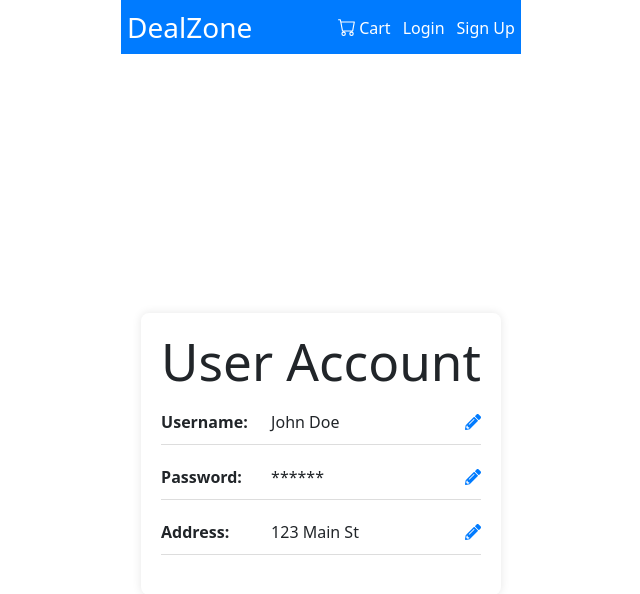
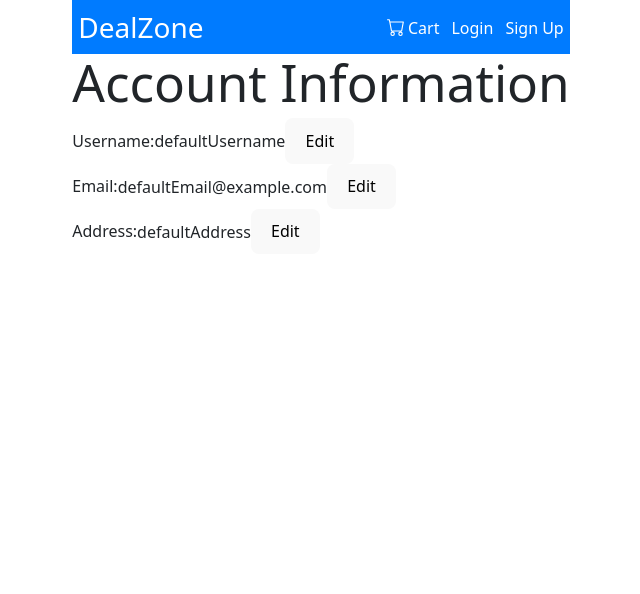
Before and after one commit to SamSun0530/CPSC-455-E-commerce-website, a React (Vite) app in the folder DealZone/frontend/: page /account in a window 1280 px wide. Shown: the top 594 px of the page, without its empty margins (319-959 px from the left). Built offline with nearby package versions, Linux system fonts and the light colour scheme.

Commit message:
buggy account page

```diff
--- a/DealZone/frontend/src/pages/UserAccountPage.jsx
+++ b/DealZone/frontend/src/pages/UserAccountPage.jsx
@@ -1,58 +1,113 @@
-import React, { useState } from 'react';
+import React, { useState, useEffect } from 'react';
 import Navbar from '../components/Navbar';
-import { FaPencilAlt } from 'react-icons/fa';
 import '../css/UserAccountPage.css';
 
 const UserAccountPage = () => {
-    const [isEditingName, setIsEditingName] = useState(false);
-    const [isEditingPassword, setIsEditingPassword] = useState(false);
-    const [isEditingAddress, setIsEditingAddress] = useState(false);
+    const initialUser = JSON.parse(localStorage.getItem('user')) || {
+        username: 'defaultUsername',
+        email: 'defaultEmail@example.com',
+        address: 'defaultAddress',
+    };
+
+    const [editingField, setEditingField] = useState(null);
+    const [formData, setFormData] = useState(initialUser);
+
+    useEffect(() => {
+        localStorage.setItem('user', JSON.stringify(formData));
+    }, [formData]);
+
+    const handleChange = (e) => {
+        const { name, value } = e.target;
+        setFormData({
+            ...formData,
+            [name]: value,
+        });
+    };
+
+    const handleEdit = (field) => {
+        setEditingField(field);
+    };
+
+    const handleSave = () => {
+        setEditingField(null);
+        localStorage.setItem('user', JSON.stringify(formData));
+    };
 
     return (
-        <div>
+        <>
             <Navbar />
-            <div className="user-account-container">
-                <div className="user-account-card">
-                    <h1>User Account</h1>
-                    <div className="user-account-item">
+            <div className="user-account-page">
+                <h1>Account Information</h1>
+                <div className="account-info-card">
+                    <div className="info-row">
                         <label>Username:</label>
-                        {isEditingName ? (
-                            <input type="text" defaultValue="John Doe" />
+                        {editingField === 'username' ? (
+                            <input
+                                type="text"
+                                name="username"
+                                value={formData.username}
+                                onChange={handleChange}
+                            />
                         ) : (
-                            <span>John Doe</span>
+                            <span>{formData.username}</span>
                         )}
-                        <FaPencilAlt
-                            className="edit-icon"
-                            onClick={() => setIsEditingName(!isEditingName)}
-                        />
+                        <button
+                            onClick={() =>
+                                editingField === 'username'
+                                    ? handleSave()
+                                    : handleEdit('username')
+                            }
+                        >
+                            {editingField === 'username' ? 'Save' : 'Edit'}
+                        </button>
                     </div>
-                    <div className="user-account-item">
-                        <label>Password:</label>
-                        {isEditingPassword ? (
-                            <input type="password" defaultValue="******" />
+                    <div className="info-row">
+                        <label>Email:</label>
+                        {editingField === 'email' ? (
+                            <input
+                                type="email"
+                                name="email"
+                                value={formData.email}
+                                onChange={handleChange}
+                            />
                         ) : (
-                            <span>******</span>
+                            <span>{formData.email}</span>
                         )}
-                        <FaPencilAlt
-                            className="edit-icon"
-                            onClick={() => setIsEditingPassword(!isEditingPassword)}
-                        />
+                        <button
+                            onClick={() =>
+                                editingField === 'email'
+                                    ? handleSave()
+                                    : handleEdit('email')
+                            }
+                        >
+                            {editingField === 'email' ? 'Save' : 'Edit'}
+                        </button>
                     </div>
-                    <div className="user-account-item">
+                    <div className="info-row">
                         <label>Address:</label>
-                        {isEditingAddress ? (
-                            <input type="text" defaultValue="123 Main St" />
+                        {editingField === 'address' ? (
+                            <input
+                                type="text"
+                                name="address"
+                                value={formData.address}
+                                onChange={handleChange}
+                            />
                         ) : (
-                            <span>123 Main St</span>
+                            <span>{formData.address}</span>
                         )}
-                        <FaPencilAlt
-                            className="edit-icon"
-                            onClick={() => setIsEditingAddress(!isEditingAddress)}
-                        />
+                        <button
+                            onClick={() =>
+                                editingField === 'address'
+                                    ? handleSave()
+                                    : handleEdit('address')
+                            }
+                        >
+                            {editingField === 'address' ? 'Save' : 'Edit'}
+                        </button>
                     </div>
                 </div>
             </div>
-        </div>
+        </>
     );
 };
 
--- a/DealZone/frontend/src/services/auth.js
+++ b/DealZone/frontend/src/services/auth.js
@@ -20,11 +20,27 @@ const registerUser = async (email, password) => {
     return response.json();
 }
 
+const updateUser = async (userData) => {
+    const response = await fetch(`http://localhost:3000/user/${userData.id}`, {
+        method: 'PUT',
+        headers: {
+            'Content-Type': 'application/json',
+        },
+        body: JSON.stringify(userData),
+    });
+    if (!response.ok) {
+        throw new Error('Failed to update user');
+    }
+    return response.json();
+}
+
+
 const logOutUser = async () => {
     // TODO: send logout req to backend server.
 }
 
 export default {
     authUser,
-    registerUser
+    registerUser,
+    updateUser
 }
--- a/DealZone/frontend/src/slices/auth.js
+++ b/DealZone/frontend/src/slices/auth.js
@@ -1,6 +1,16 @@
 import { createSlice } from '@reduxjs/toolkit';
 import { REQUEST_STATE } from './util';
-import { authUserAsync, registerUserAsync } from '../thunks/auth';
+import { authUserAsync, registerUserAsync, updateUserAsync } from '../thunks/auth';
+
+const initialState = {
+    user: {
+        id: 1, // Assuming an initial user ID
+        username: '',
+        email: '',
+        address: ''
+    },
+    status: 'idle',
+};
 
 export const authSlice = createSlice({
     name: 'auth',
@@ -46,6 +56,9 @@ export const authSlice = createSlice({
             .addCase(registerUserAsync.rejected, (state, action) => {
                 state.registerUser = REQUEST_STATE.REJECTED;
                 state.error = action.error;
+            })
+            .addCase(updateUserAsync.fulfilled, (state, action) => {
+                state.user = { ...state.user, ...action.payload };
             });
     }
 });
--- a/DealZone/frontend/src/thunks/auth.js
+++ b/DealZone/frontend/src/thunks/auth.js
@@ -25,3 +25,11 @@ export const registerUserAsync = createAsyncThunk(
         }
     }
 )
+
+export const updateUserAsync = createAsyncThunk(
+    'auth/updateUser',
+    async (userData) => {
+        const response = await AuthService.updateUser(userData);
+        return response;
+    }
+);
```
Also changed, not shown: 2 other files (tests, documents, lock files or other folders).
